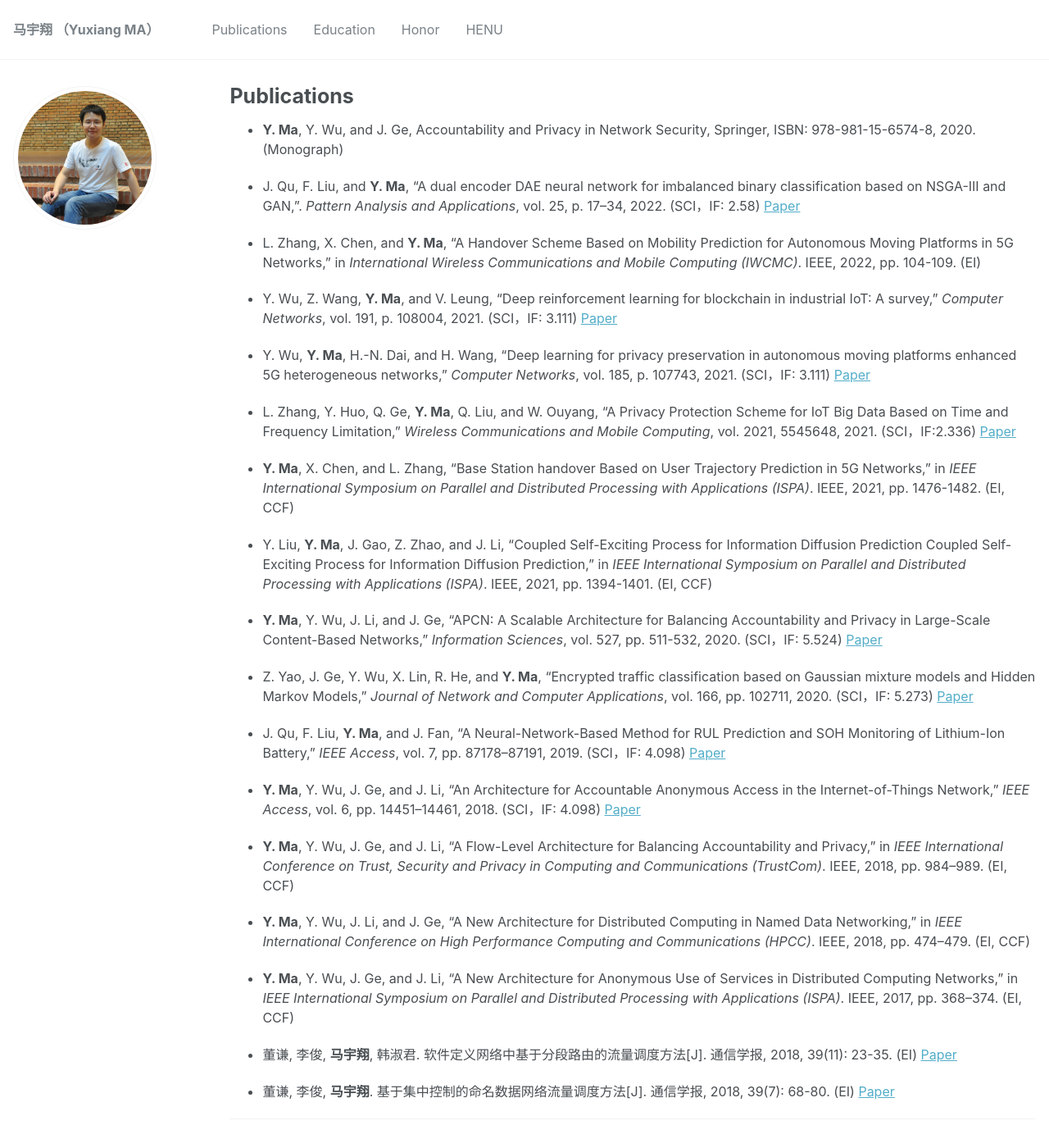
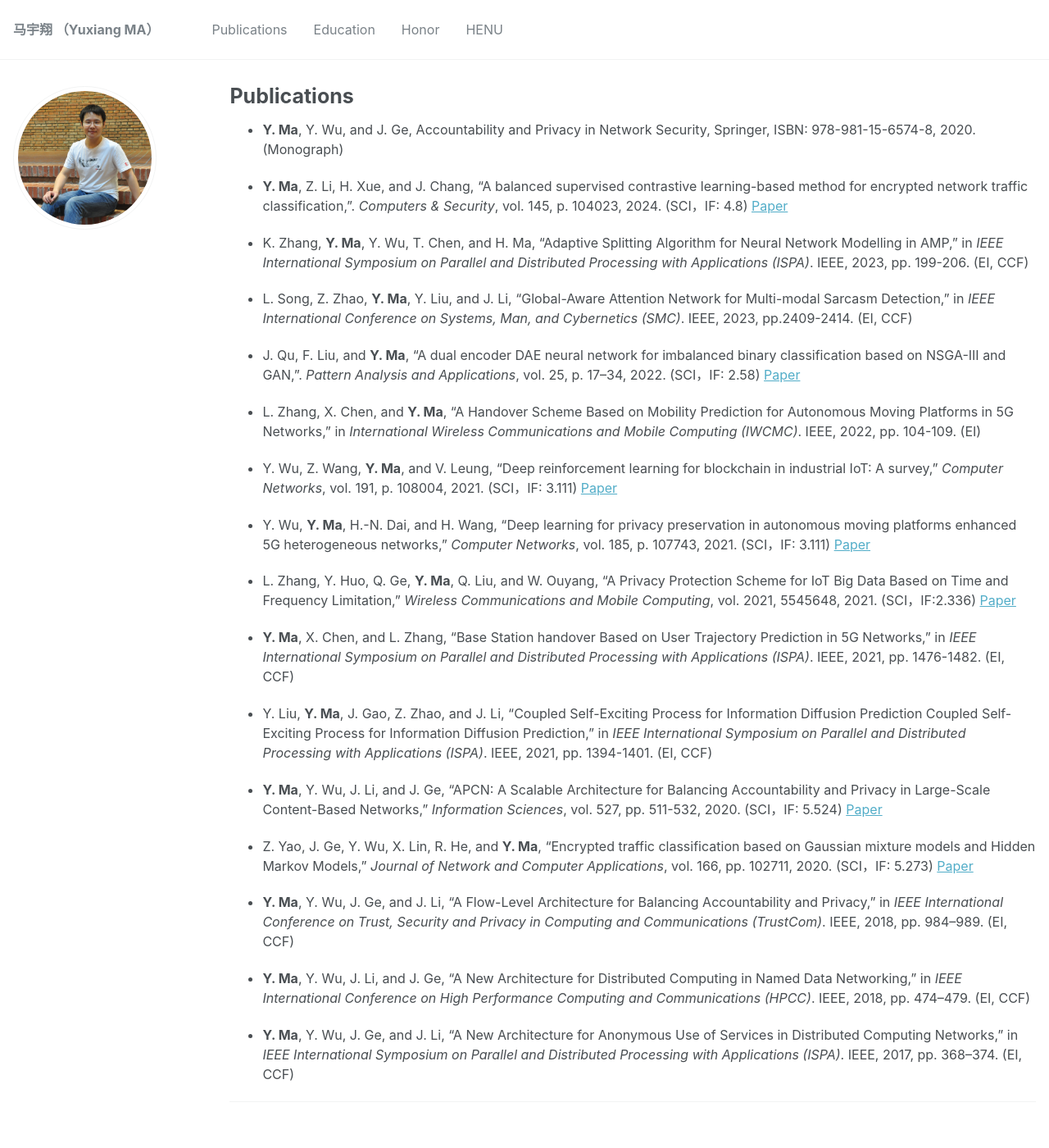
Before and after one commit to MaYuxiang/yuxiang, a Jekyll site: the page built from _pages/publications.md, in a window 1280 px wide and 1400 px high. Shown: the whole window at 82% size. Built offline with Jekyll 4.4.1, drawn with Linux system fonts in a browser that asks for light colours.

Commit message:
Update publications.md

```diff
--- a/_pages/publications.md
+++ b/_pages/publications.md
@@ -8,6 +8,12 @@ redirect_from:
 ---
 
 *  **Y. Ma**, Y. Wu, and J. Ge, Accountability and Privacy in Network Security, Springer, ISBN: 978-981-15-6574-8, 2020. (Monograph)
+
+*  **Y. Ma**, Z. Li, H. Xue, and J. Chang, "A balanced supervised contrastive learning-based method for encrypted network traffic classification,". *Computers & Security*, vol. 145, p. 104023, 2024. (SCI，IF: 4.8) [Paper](https://doi.org/10.1016/j.cose.2024.104023)
+
+* K. Zhang, **Y. Ma**, Y. Wu, T. Chen, and H. Ma, "Adaptive Splitting Algorithm for Neural Network Modelling in AMP," in *IEEE International Symposium on Parallel and Distributed Processing with Applications (ISPA)*.  IEEE, 2023, pp. 199-206. (EI, CCF)
+
+* L. Song, Z. Zhao, **Y. Ma**, Y. Liu, and J. Li, "Global-Aware Attention Network for Multi-modal Sarcasm Detection," in *IEEE International Conference on Systems, Man, and Cybernetics (SMC)*. IEEE, 2023, pp.2409-2414. (EI, CCF)
 
 * J. Qu, F. Liu, and **Y. Ma**, "A dual encoder DAE neural network for imbalanced binary classification based on NSGA-III and GAN,". *Pattern Analysis and Applications*, vol. 25, p. 17–34, 2022.  (SCI，IF: 2.58) [Paper](https://doi.org/10.1007/s10044-021-01035-2)
 
@@ -27,10 +33,6 @@ redirect_from:
 
 *  Z. Yao, J. Ge, Y. Wu, X. Lin, R. He, and **Y. Ma**, “Encrypted traffic classification based on Gaussian mixture models and Hidden Markov Models,” *Journal of Network and Computer Applications*, vol. 166, pp. 102711, 2020. (SCI，IF: 5.273) [Paper](https://doi.org/10.1016/j.jnca.2020.102711)
 
-*  J. Qu, F. Liu, **Y. Ma**, and J. Fan, “A Neural-Network-Based Method for RUL Prediction and SOH Monitoring of Lithium-Ion Battery,” *IEEE Access*, vol. 7, pp. 87178–87191, 2019. (SCI，IF: 4.098) [Paper](https://ieeexplore.ieee.org/document/8747502)
-
-*  **Y. Ma**, Y. Wu, J. Ge, and J. Li, “An Architecture for Accountable Anonymous Access in the Internet-of-Things Network,” *IEEE Access*, vol. 6, pp. 14451–14461, 2018. (SCI，IF: 4.098) [Paper](https://ieeexplore.ieee.org/document/8292863/)
-
 *  **Y. Ma**, Y. Wu, J. Ge, and J. Li, “A Flow-Level Architecture for Balancing Accountability and Privacy,” in *IEEE International Conference on Trust, Security and Privacy in Computing and Communications (TrustCom)*. IEEE, 2018, pp. 984–989. (EI, CCF)
 
 *  **Y. Ma**, Y. Wu, J. Li, and J. Ge, “A New Architecture for Distributed Computing in Named Data Networking,” in *IEEE International Conference on High Performance Computing and Communications (HPCC)*. IEEE, 2018, pp. 474–479. (EI, CCF)
@@ -39,10 +41,4 @@ redirect_from:
 
 
 
-*  董谦, 李俊, **马宇翔**, 韩淑君. 软件定义网络中基于分段路由的流量调度方法[J]. 通信学报, 2018, 39(11): 23-35. (EI) [Paper](http://www.infocomm-journal.com/txxb/CN/article/downloadArticleFile.do?attachType=PDF&id=167868)
-
-*  董谦, 李俊, **马宇翔**. 基于集中控制的命名数据网络流量调度方法[J]. 通信学报, 2018, 39(7): 68-80. (EI) [Paper](http://www.infocomm-journal.com/txxb/CN/article/downloadArticleFile.do?attachType=PDF&id=167505)
-
-
-
 ---
```
